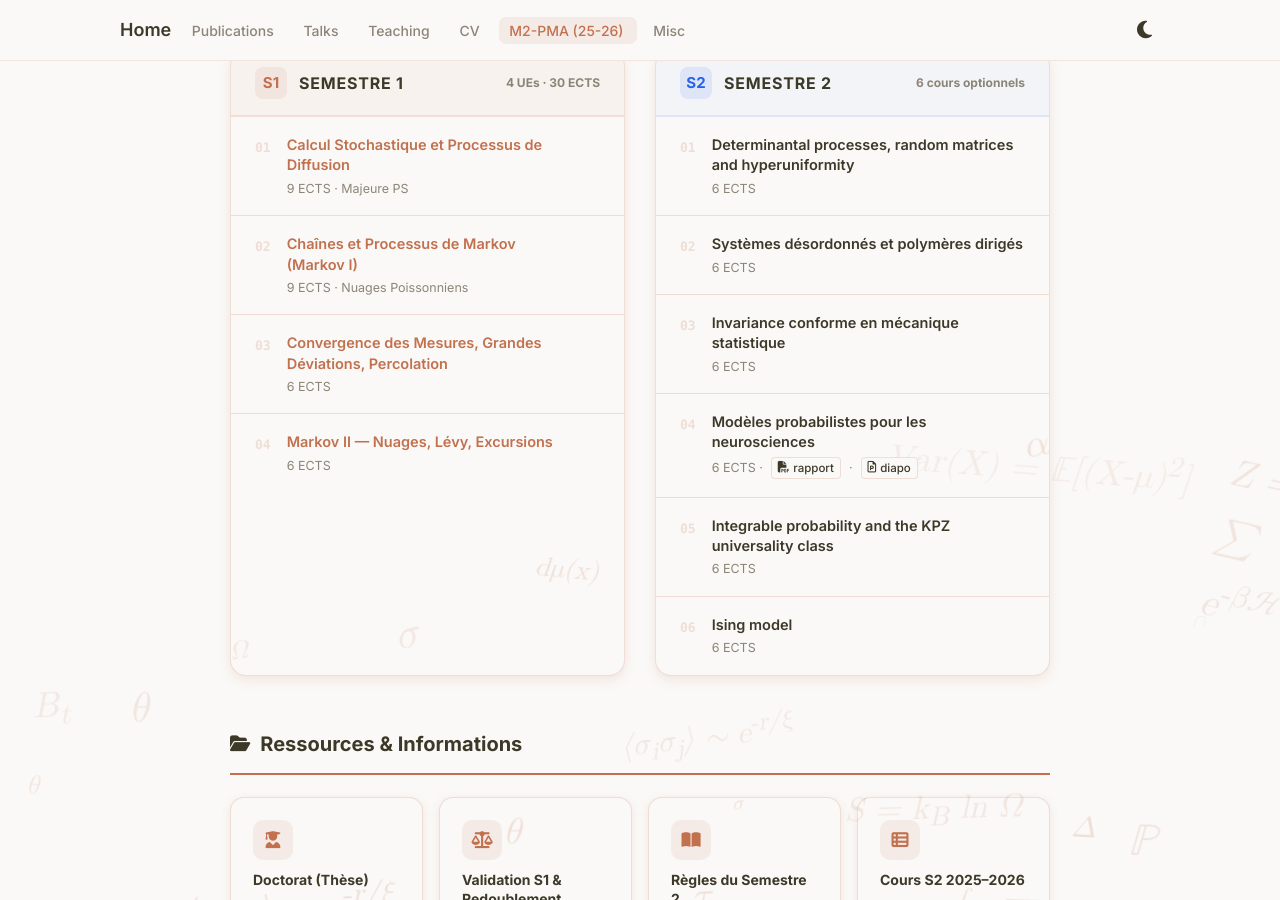
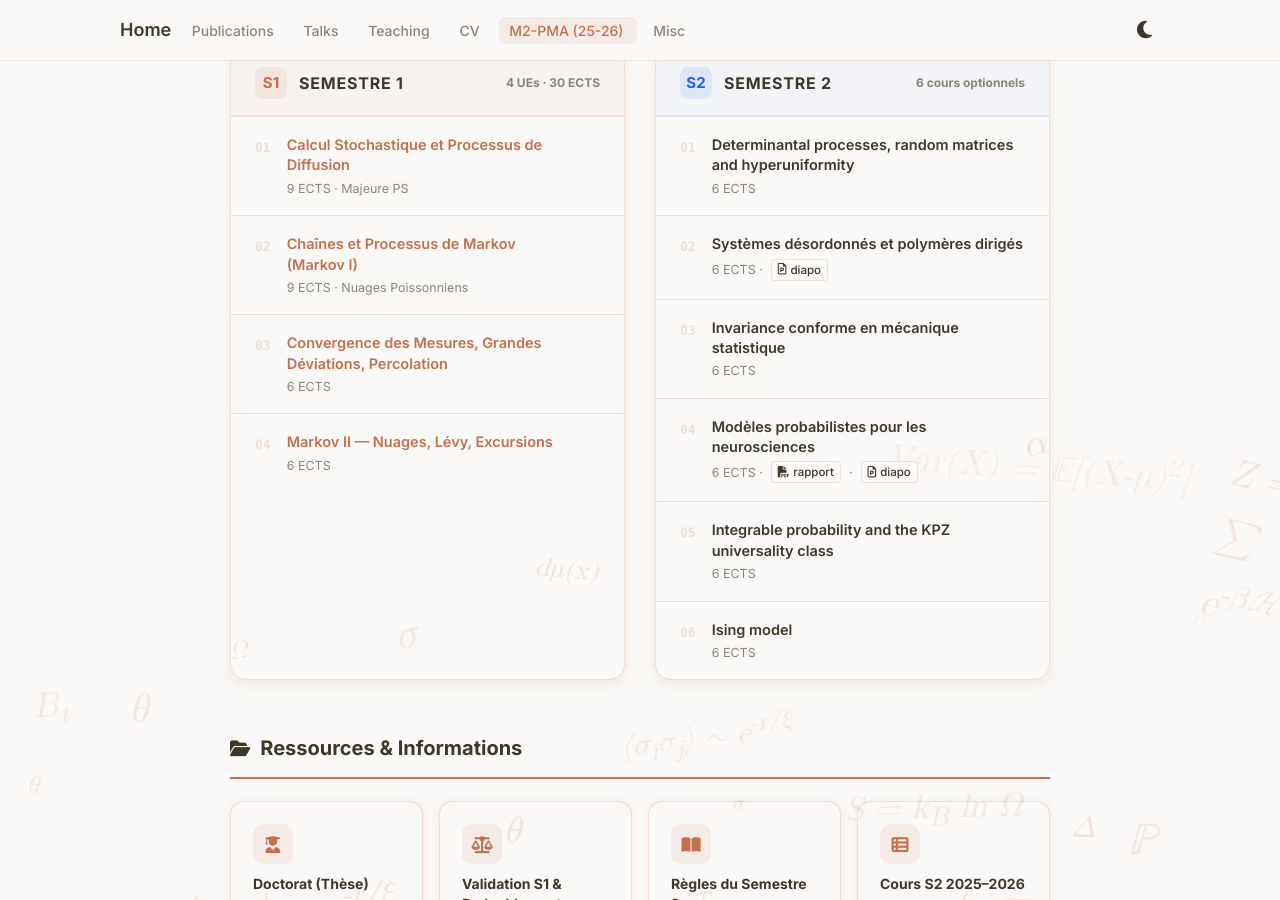
Before and after one commit to Lucien-XIAO/Lucien-XIAO.github.io, a Jekyll site: the page built from PMA/index.md, in a window 1280 px wide and 900 px high, scrolled down 3039 px. Built offline with Jekyll 4.4.1, drawn with Linux system fonts in a browser that asks for light colours; nearby versions of some CDN libraries; a style sheet for code colours, icons or effects is not loaded.

Commit message:
更新diapo

```diff
--- a/PMA/index.md
+++ b/PMA/index.md
@@ -266,7 +266,9 @@ layout: pma
           <span class="parcours-idx">02</span>
           <div class="parcours-course-body">
             <span class="parcours-course-name">Systèmes désordonnés et polymères dirigés</span>
-            <span class="parcours-course-sub">6 ECTS</span>
+            <span class="parcours-course-sub">6 ECTS
+              · <a href="/PMA/doc/Diapo_DS.pdf" class="parcours-doc-link"><i class="fa-regular fa-file-powerpoint"></i> diapo</a>
+            </span>
           </div>
         </li>
         <li class="parcours-course-item">
```
Also changed, not shown: 15 other files.
